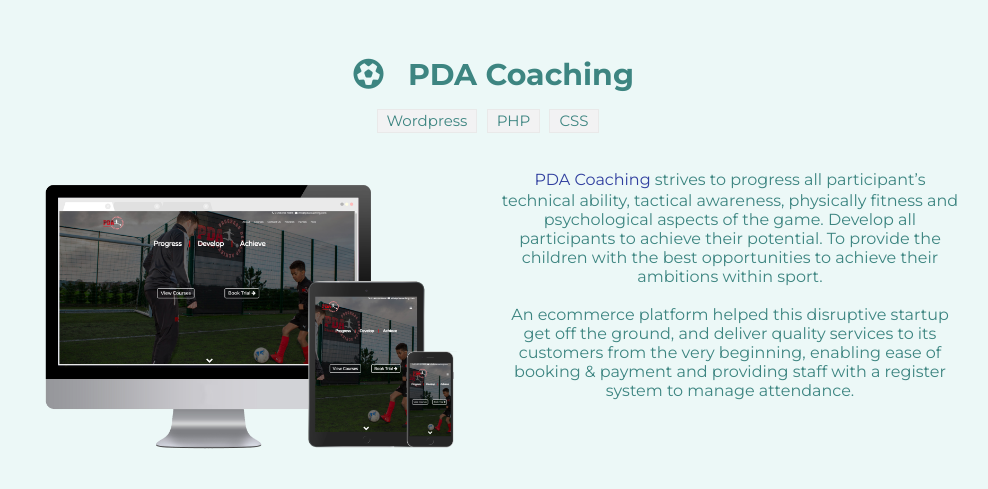
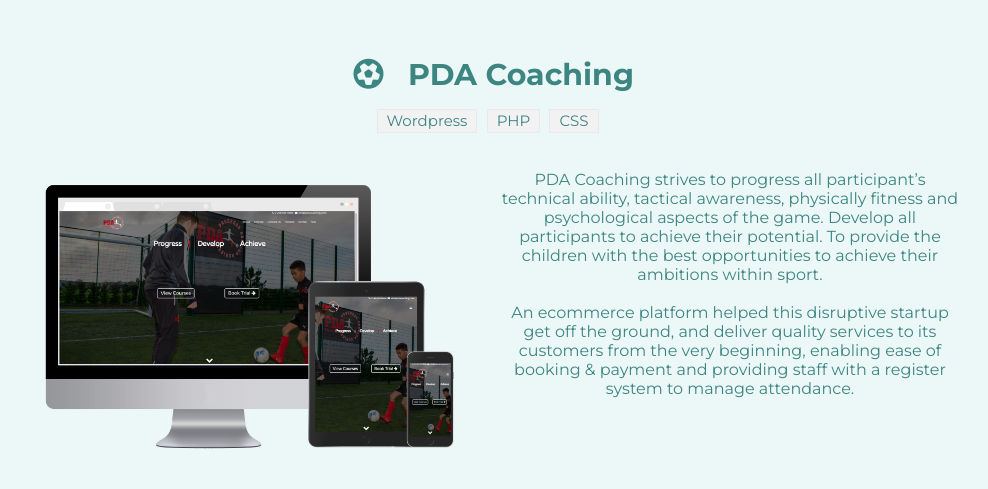
Before and after one commit to danielcooperxyz/danielcooperxyz.github.io, a Jekyll site: the page built from index.md, in a window 1280 px wide and 900 px high, scrolled down 2800 px, cut to the strip 90-900 px from the top of the window. Shown: the top 489 px of the strip, without its empty margins (150-1138 px from the left). Built offline with Jekyll 4.4.1, drawn with Linux system fonts in a browser that asks for light colours; nearby versions of some CDN libraries; part of the change alters nothing that is shown.

```diff
--- a/_data/projects.yaml
+++ b/_data/projects.yaml
@@ -32,7 +32,7 @@
     - Tensorflow
 - title: PDA Coaching
   icon: fa-futbol
-  content: '<a href="https://pdacoaching.com">PDA Coaching</a> strives to progress all participant’s technical ability, tactical awareness, physically fitness and psychological aspects of the game. Develop all participants to achieve their potential. To provide the children with the best opportunities to achieve their ambitions within sport.<br/><br/>
+  content: 'PDA Coaching strives to progress all participant’s technical ability, tactical awareness, physically fitness and psychological aspects of the game. Develop all participants to achieve their potential. To provide the children with the best opportunities to achieve their ambitions within sport.<br/><br/>
   An ecommerce platform helped this disruptive startup get off the ground, and deliver quality services to its customers from the very beginning, enabling ease of booking &amp; payment and providing staff with a register system to manage attendance.'
   tags:
     - Wordpress
```
